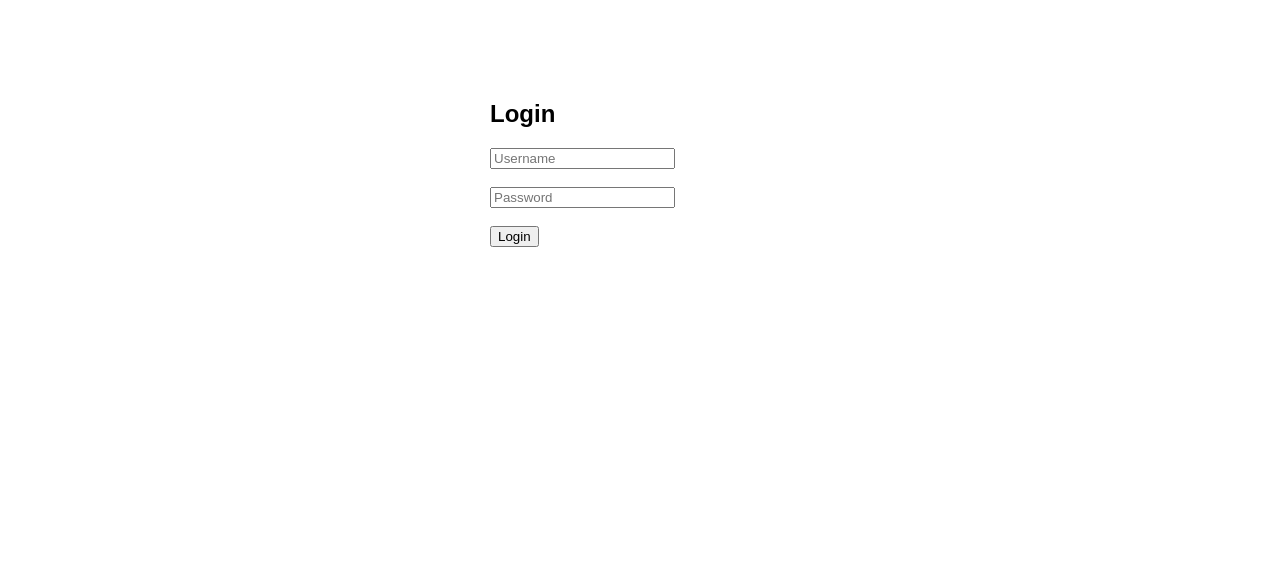
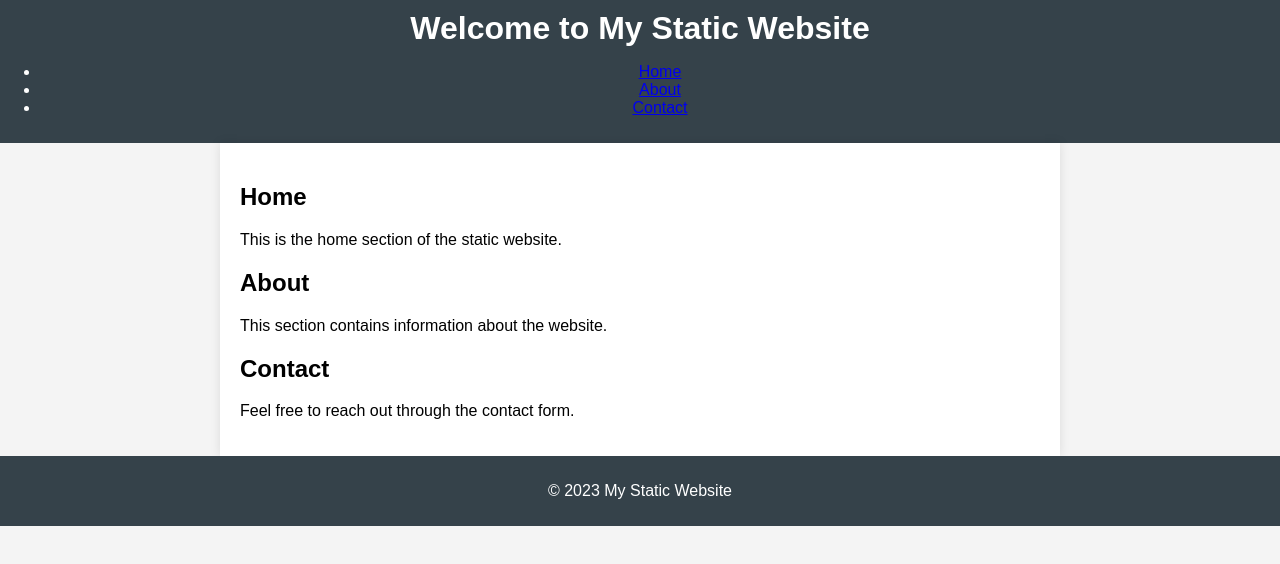
Before and after one commit to xMrPlaymaker/xMrPlaymaker.github.io, a plain HTML site: page index.html in a window 1280 px wide. Drawn offline with Linux system fonts and the light colour scheme.

Commit message:
testing with a new style

```diff
--- /dev/null
+++ b/css/styles.css
@@ -0,0 +1,51 @@
+body {
+    font-family: Arial, sans-serif;
+    margin: 0;
+    padding: 0;
+    background-color: #f4f4f4;
+}
+
+header {
+    background: #35424a;
+    color: #ffffff;
+    padding: 10px 0;
+    text-align: center;
+}
+
+h1 {
+    margin: 0;
+}
+
+main {
+    padding: 20px;
+    max-width: 800px;
+    margin: auto;
+    background: #ffffff;
+    box-shadow: 0 0 10px rgba(0, 0, 0, 0.1);
+}
+
+footer {
+    text-align: center;
+    padding: 10px 0;
+    background: #35424a;
+    color: #ffffff;
+    position: relative;
+    bottom: 0;
+    width: 100%;
+}
+
+button {
+    background-color: #35424a;
+    color: white;
+    border: none;
+    padding: 10px 15px;
+    cursor: pointer;
+}
+
+button:hover {
+    background-color: #45a049;
+}
+
+.error {
+    color: red;
+}
--- a/index.html
+++ b/index.html
@@ -1,3 +1,4 @@
+<!---
 <!DOCTYPE html>
 <html>
 <head>
@@ -47,3 +48,43 @@
   </script>
 </body>
 </html>
+-->
+<!DOCTYPE html>
+<html lang="en">
+<head>
+    <meta charset="UTF-8">
+    <meta name="viewport" content="width=device-width, initial-scale=1.0">
+    <title>Static Website</title>
+    <link rel="stylesheet" href="css/styles.css">
+</head>
+<body>
+    <header>
+        <h1>Welcome to My Static Website</h1>
+        <nav>
+            <ul>
+                <li><a href="#home">Home</a></li>
+                <li><a href="#about">About</a></li>
+                <li><a href="#contact">Contact</a></li>
+            </ul>
+        </nav>
+    </header>
+    <main>
+        <section id="home">
+            <h2>Home</h2>
+            <p>This is the home section of the static website.</p>
+        </section>
+        <section id="about">
+            <h2>About</h2>
+            <p>This section contains information about the website.</p>
+        </section>
+        <section id="contact">
+            <h2>Contact</h2>
+            <p>Feel free to reach out through the contact form.</p>
+        </section>
+    </main>
+    <footer>
+        <p>&copy; 2023 My Static Website</p>
+    </footer>
+    <script src="js/scripts.js"></script>
+</body>
+</html>
--- /dev/null
+++ b/js/scripts.js
@@ -0,0 +1 @@
+// This file is intentionally left blank.
```
